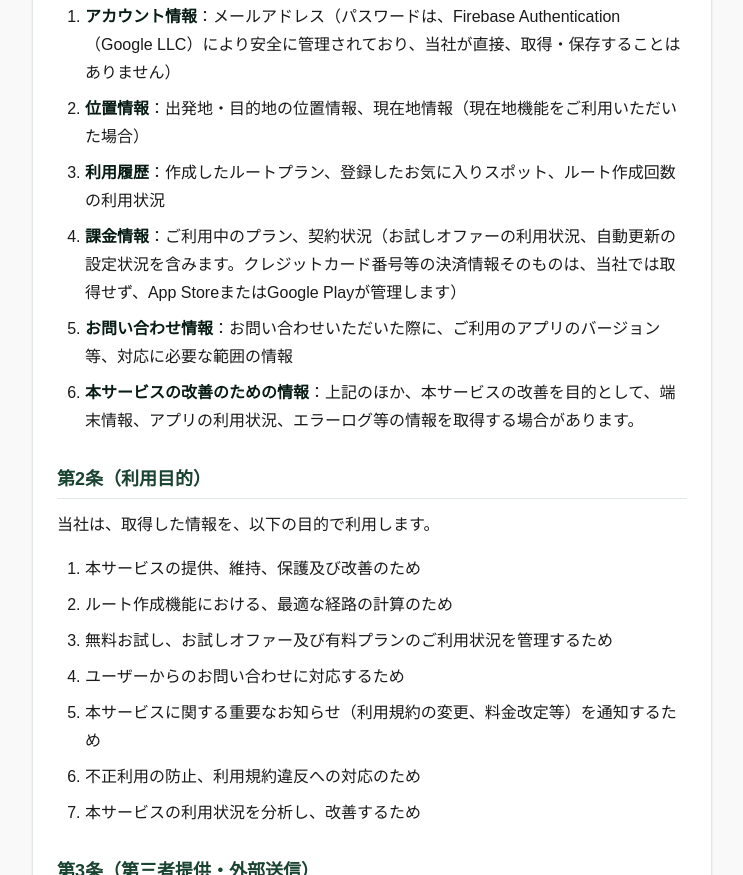
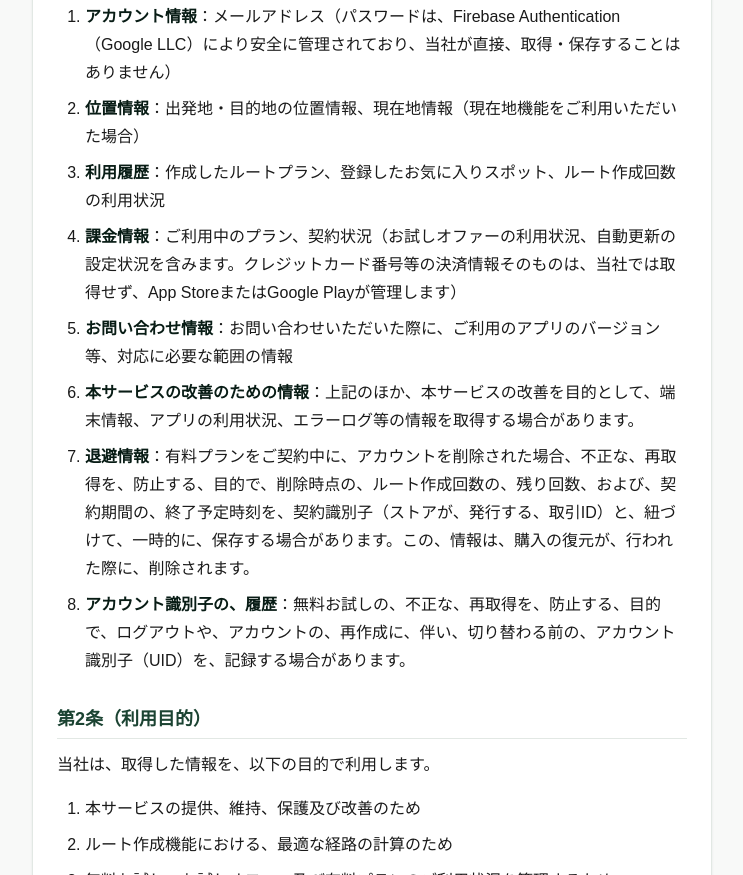
Before and after one commit to rakucyworks-create/route-app-docs, a plain HTML site: page privacy.html in a window 1280 px wide. Shown: the part 396-1271 px from the top of the page, without its empty margins (268-1011 px from the left). Drawn offline with Linux system fonts and the light colour scheme.

Commit message:
有料契約中のアカウント削除時の退避情報、およびアカウント識別子の履歴について、利用規約・プライバシーポリシーに追記
Co-authored-by: Cursor <cursoragent@cursor.com>

```diff
--- a/privacy.html
+++ b/privacy.html
@@ -38,6 +38,8 @@
         <li><strong>課金情報</strong>：ご利用中のプラン、契約状況（お試しオファーの利用状況、自動更新の設定状況を含みます。クレジットカード番号等の決済情報そのものは、当社では取得せず、App StoreまたはGoogle Playが管理します）</li>
         <li><strong>お問い合わせ情報</strong>：お問い合わせいただいた際に、ご利用のアプリのバージョン等、対応に必要な範囲の情報</li>
         <li><strong>本サービスの改善のための情報</strong>：上記のほか、本サービスの改善を目的として、端末情報、アプリの利用状況、エラーログ等の情報を取得する場合があります。</li>
+        <li><strong>退避情報</strong>：有料プランをご契約中に、アカウントを削除された場合、不正な、再取得を、防止する、目的で、削除時点の、ルート作成回数の、残り回数、および、契約期間の、終了予定時刻を、契約識別子（ストアが、発行する、取引ID）と、紐づけて、一時的に、保存する場合があります。この、情報は、購入の復元が、行われた際に、削除されます。</li>
+        <li><strong>アカウント識別子の、履歴</strong>：無料お試しの、不正な、再取得を、防止する、目的で、ログアウトや、アカウントの、再作成に、伴い、切り替わる前の、アカウント識別子（UID）を、記録する場合があります。</li>
       </ol>
 
       <h2>第2条（利用目的）</h2>
```
Also changed, not shown: terms.html (+1 -1 lines).
